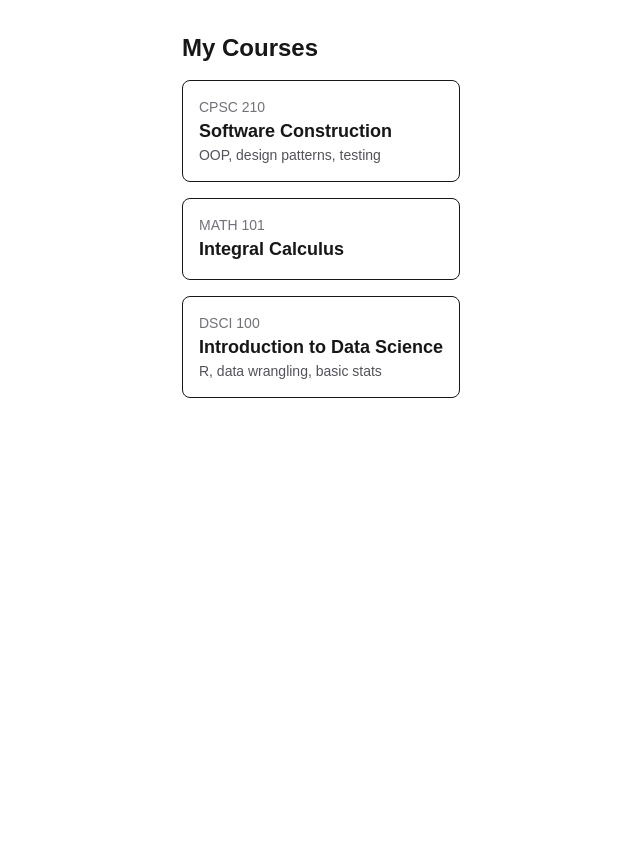
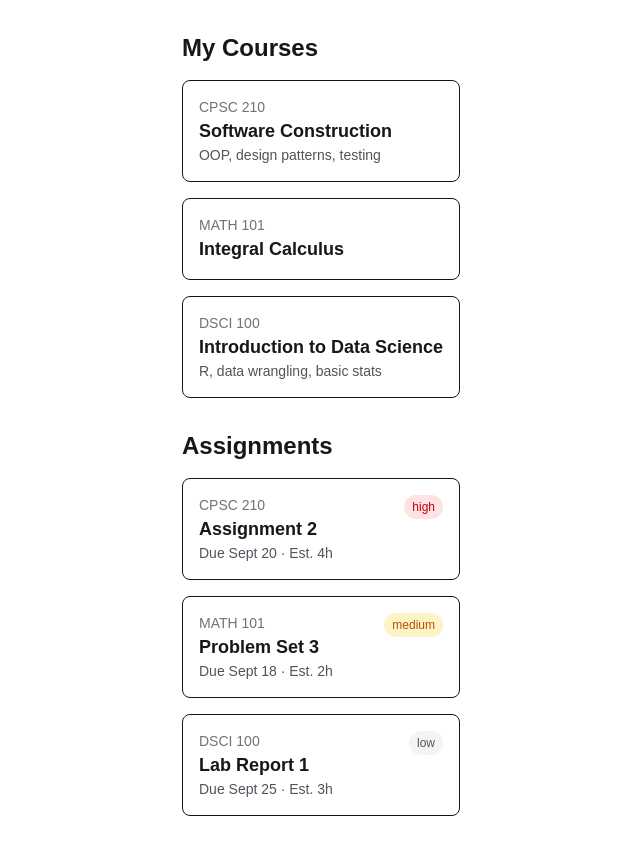
Before and after one commit to dod0bird/Study-With-Dodo, a Next.js app: page / in a window 1280 px wide. Shown: the whole page, without its empty margins (319-959 px from the left). Before the commit the page ends 800 px from the top, so only its background shows below. Built offline with nearby package versions, Linux system fonts and the light colour scheme.

Commit message:
Add AssignmentCard component with mock assignment data

```diff
--- a/app/page.tsx
+++ b/app/page.tsx
@@ -1,4 +1,5 @@
 import CourseCard, { Course } from "@/components/CourseCard";
+import AssignmentCard, { Assignment } from "@/components/AssignmentCard";
 
 const mockCourses: Course[] = [
   { code: "CPSC 210", name: "Software Construction", description: "OOP, design patterns, testing" },
@@ -6,13 +7,28 @@ const mockCourses: Course[] = [
   { code: "DSCI 100", name: "Introduction to Data Science", description: "R, data wrangling, basic stats" },
 ];
 
+const mockAssignments: Assignment[] = [
+  { title: "Assignment 2", courseCode: "CPSC 210", dueDate: "Sept 20", estimatedHours: 4, priority: "high", status: "not_started" },
+  { title: "Problem Set 3", courseCode: "MATH 101", dueDate: "Sept 18", estimatedHours: 2, priority: "medium", status: "in_progress" },
+  { title: "Lab Report 1", courseCode: "DSCI 100", dueDate: "Sept 25", estimatedHours: 3, priority: "low", status: "not_started" },
+];
+
 export default function Home() {
   return (
-    <main className="p-8 max-w-2xl mx-auto flex flex-col gap-4">
-      <h1 className="text-2xl font-bold">My Courses</h1>
-      {mockCourses.map((course) => (
-        <CourseCard key={course.code} course={course} />
-      ))}
+    <main className="p-8 max-w-2xl mx-auto flex flex-col gap-8">
+      <section className="flex flex-col gap-4">
+        <h1 className="text-2xl font-bold">My Courses</h1>
+        {mockCourses.map((course) => (
+          <CourseCard key={course.code} course={course} />
+        ))}
+      </section>
+
+      <section className="flex flex-col gap-4">
+        <h1 className="text-2xl font-bold">Assignments</h1>
+        {mockAssignments.map((assignment) => (
+          <AssignmentCard key={assignment.title} assignment={assignment} />
+        ))}
+      </section>
     </main>
   );
 }
--- /dev/null
+++ b/components/AssignmentCard.tsx
@@ -0,0 +1,36 @@
+export type Priority = "low" | "medium" | "high";
+export type AssignmentStatus = "not_started" | "in_progress" | "done";
+
+export interface Assignment {
+  title: string;
+  courseCode: string;
+  dueDate: string;
+  estimatedHours: number;
+  priority: Priority;
+  status: AssignmentStatus;
+}
+
+const priorityStyles: Record<Priority, string> = {
+  low: "bg-zinc-100 text-zinc-600",
+  medium: "bg-amber-100 text-amber-700",
+  high: "bg-red-100 text-red-700",
+};
+
+export default function AssignmentCard({ assignment }: { assignment: Assignment }) {
+  return (
+    <div className="border rounded-lg p-4 flex items-start justify-between gap-4">
+      <div>
+        <p className="text-sm text-zinc-500">{assignment.courseCode}</p>
+        <h2 className="text-lg font-semibold">{assignment.title}</h2>
+        <p className="text-sm text-zinc-600">
+          Due {assignment.dueDate} · Est. {assignment.estimatedHours}h
+        </p>
+      </div>
+      <span
+        className={`text-xs font-medium px-2 py-1 rounded-full whitespace-nowrap ${priorityStyles[assignment.priority]}`}
+      >
+        {assignment.priority}
+      </span>
+    </div>
+  );
+}
```
